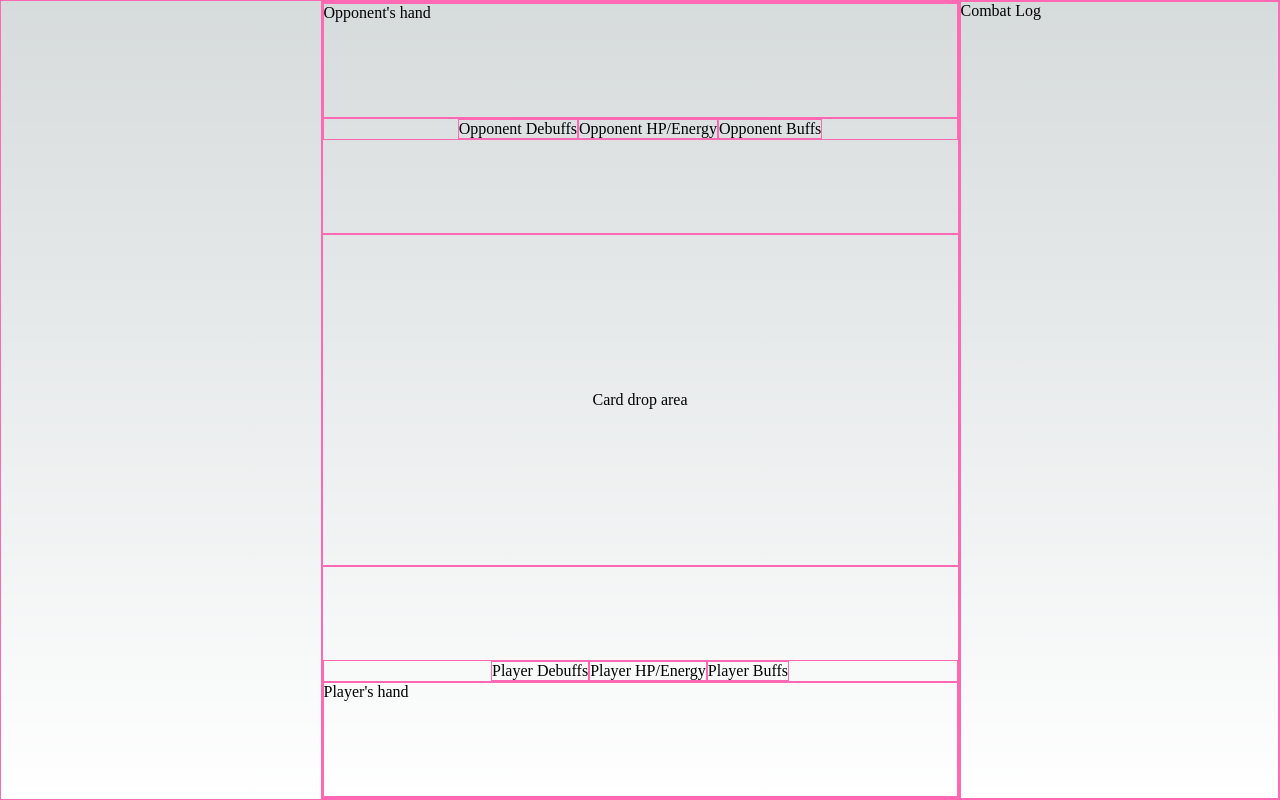
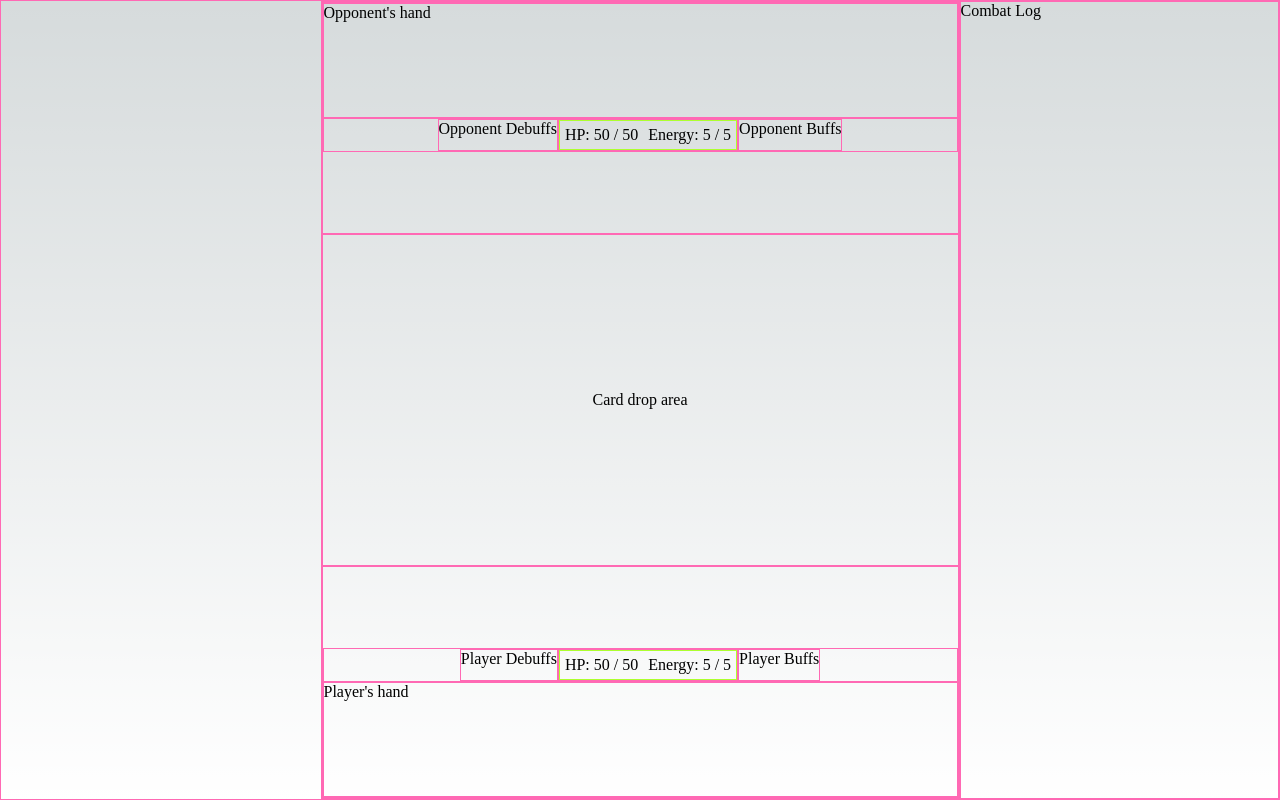
Before and after one commit to xamdel/ethereal-arena, a Next.js app: page / in a window 1280 px wide. Built offline with nearby package versions, Linux system fonts and the light colour scheme.

Commit message:
implement health & energy display component

```diff
--- a/pages/index.tsx
+++ b/pages/index.tsx
@@ -1,4 +1,4 @@
-import Arena from "../components/HUD/Arena";
+import Arena from "../src/components/HUD/Arena";
 
 export default function Home() {
   return (
--- a/components/HUD/Arena.tsx
+++ b/src/components/HUD/Arena.tsx
@@ -1,5 +1,6 @@
 import React from 'react';
-import styles from '../../styles/Arena.module.css';
+import styles from '../../../styles/Arena.module.css';
+import HealthEnergyDisplay from './HealthEnergyDisplay';
 
 const Arena = () => {
     return (
@@ -10,7 +11,9 @@
                     <div className={styles.opponentHand}>Opponent's hand</div>
                     <div className={styles.status}>
                         <div className={styles.debuffs}>Opponent Debuffs</div>
-                        <div className={styles.hpEnergy}>Opponent HP/Energy</div>
+                        <div className={styles.hpEnergy}>
+                            <HealthEnergyDisplay isPlayer2={true}/>
+                        </div>
                         <div className={styles.buffs}>Opponent Buffs</div>
                     </div>
                 </div>
@@ -20,7 +23,9 @@
                 <div className={styles.playerArea}>
                     <div className={styles.status}>
                         <div className={styles.debuffs}>Player Debuffs</div>
-                        <div className={styles.hpEnergy}>Player HP/Energy</div>
+                        <div className={styles.hpEnergy}>
+                            <HealthEnergyDisplay />
+                        </div>
                         <div className={styles.buffs}>Player Buffs</div>
                     </div>
                     <div className={styles.playerHand}>Player's hand</div>
--- /dev/null
+++ b/src/components/HUD/HealthEnergyDisplay.tsx
@@ -0,0 +1,21 @@
+import React, { useContext } from 'react';
+import styles from '../../../styles/Status.module.css';
+import { GameStateContext } from '../../context';
+
+interface HealthEnergyDisplayProps {
+  isPlayer2?: boolean;
+}
+
+const HealthEnergyDisplay: React.FC<HealthEnergyDisplayProps> = ({ isPlayer2 = false }) => {
+  const gameState = useContext(GameStateContext);
+  const playerState = isPlayer2 ? gameState.player2 : gameState.player1;
+
+  return (
+    <div className={styles.healthEnergyDisplay}>
+      <div className={styles.health}>HP: {playerState.health.current} / {playerState.health.max}</div>
+      <div className={styles.energy}>Energy: {playerState.energy.current} / {playerState.energy.max}</div>
+    </div>
+  );
+};
+
+export default HealthEnergyDisplay;
--- /dev/null
+++ b/styles/Status.module.css
@@ -0,0 +1,11 @@
+.healthEnergyDisplay {
+    display: flex;
+    flex-direction: row;
+    justify-content: space-around;
+    border: 1px solid greenyellow;
+  }
+
+  .health,
+  .energy {
+    padding: 5px;
+  }
```
Also changed, not shown: 1 other file (tests, documents, lock files or other folders).
